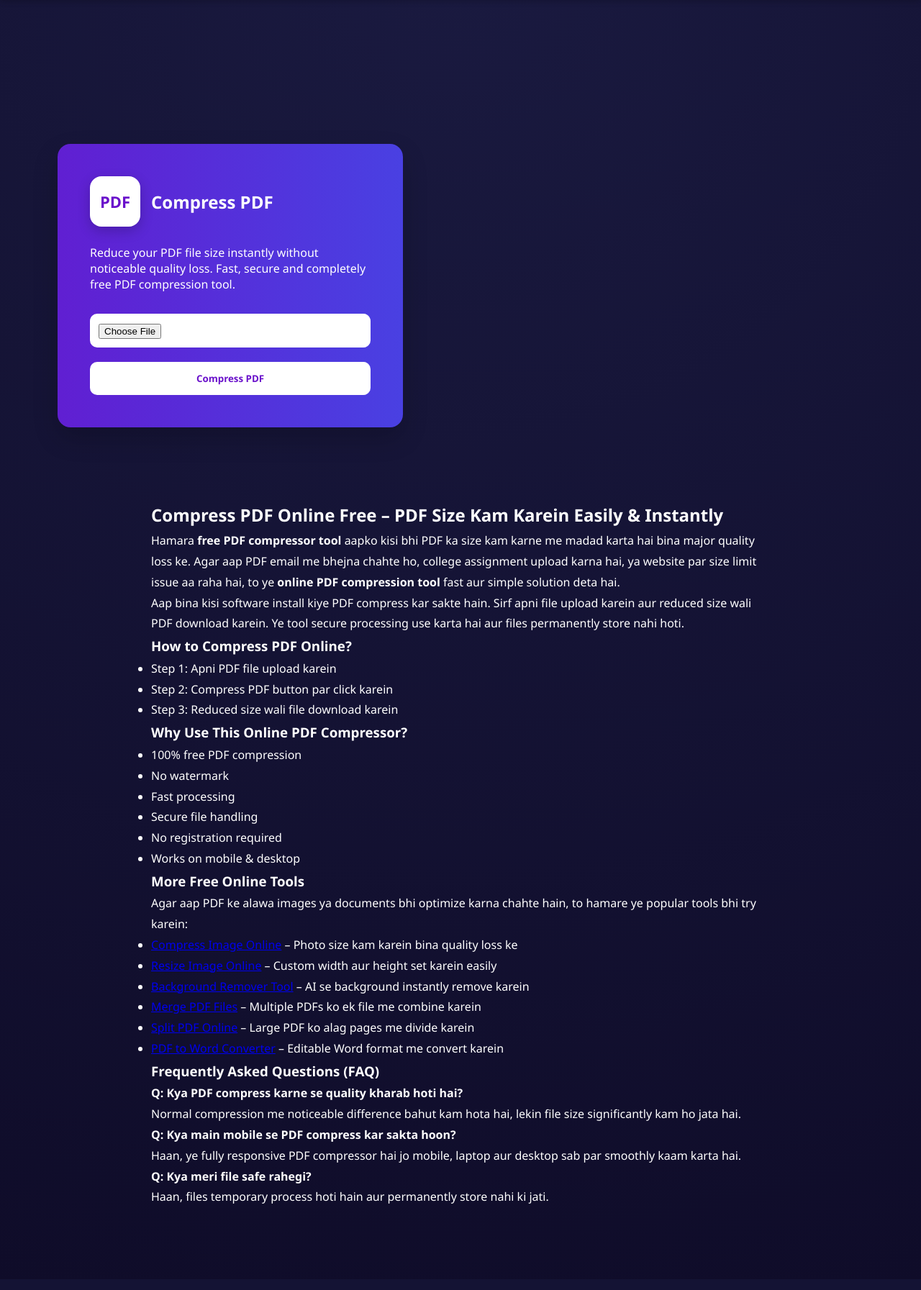
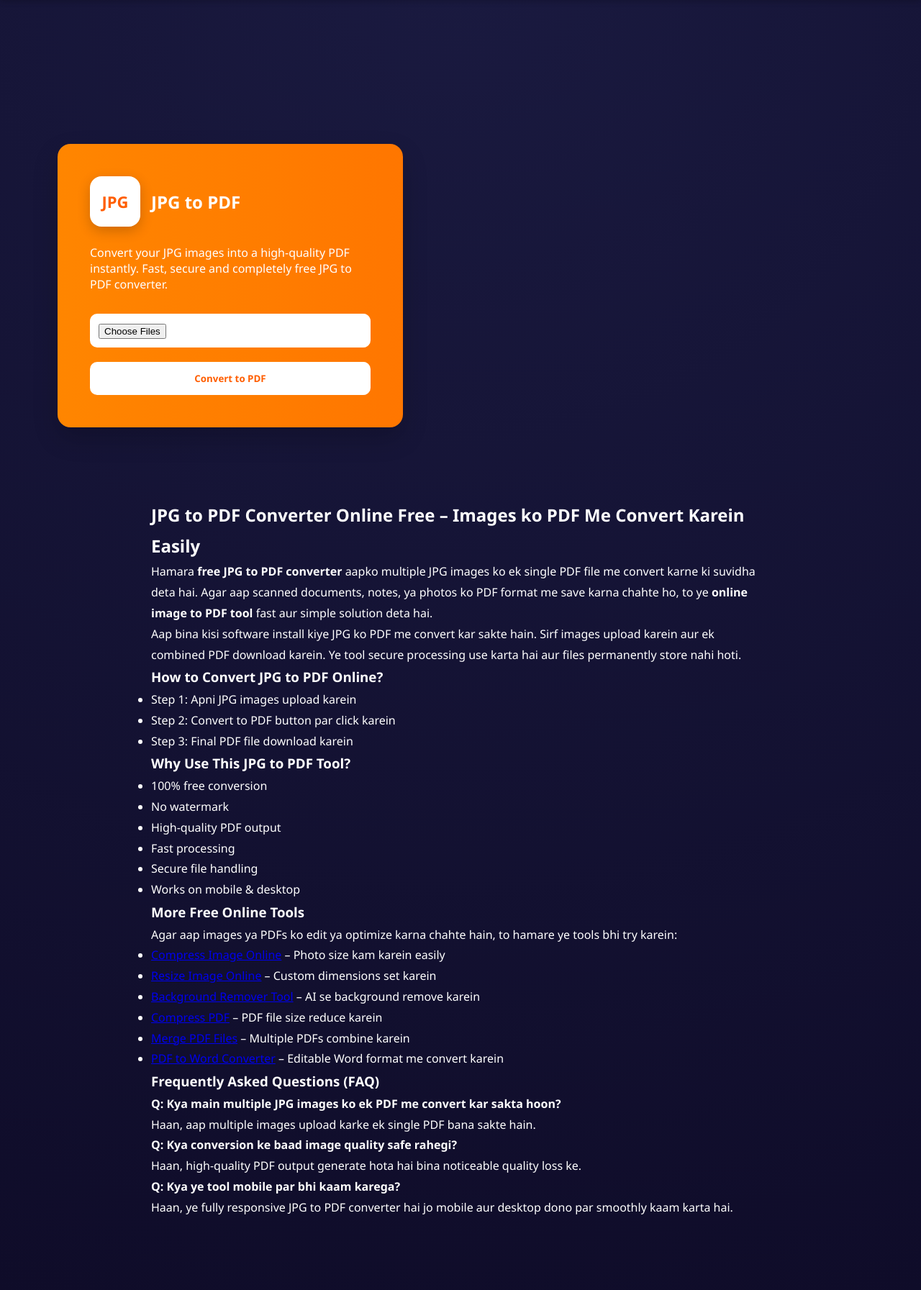
Before and after one commit to afnankhan123456/ai-tools-website-, a Flask app: page /jpg-to-pdf in a window 1280 px wide. Shown: the part 66-1859 px from the top of the page at 72% size. Before the commit the page ends 1739 px from the top, so only its background shows below. Run offline with Flask 3, Linux system fonts and the light colour scheme; some libraries are stand-ins or nearby versions.

Commit message:
Update jpg_to_pdf.html

```diff
--- a/templates/pdf_tools/jpg_to_pdf.html
+++ b/templates/pdf_tools/jpg_to_pdf.html
@@ -1,6 +1,6 @@
 {% extends "base.html" %}
-{% block title %}Compress PDF Online Free | Reduce PDF Size Instantly{% endblock %}
-{% block description %}Compress PDF online free. Reduce PDF file size without noticeable quality loss. Fast, secure and no watermark PDF compressor tool.{% endblock %}
+{% block title %}JPG to PDF Converter Online Free | Convert Images to PDF Instantly{% endblock %}
+{% block description %}Convert JPG to PDF online free. Fast and secure image to PDF converter without watermark. Combine JPG images into one PDF easily.{% endblock %}
 {% block content %}
 
 <section style="display:flex; justify-content:flex-start; margin:200px 0 0 80px;">
@@ -13,7 +13,7 @@
         box-shadow:0 15px 35px rgba(0,0,0,0.18);
         position:relative;
         overflow:hidden;
-        background: linear-gradient(270deg, #6a11cb, #2575fc, #6a11cb);
+        background: linear-gradient(270deg, #ff8c00, #ff5e00, #ff8c00);
         background-size: 600% 600%;
         animation: gradientMove 8s ease infinite;
     ">
@@ -23,7 +23,7 @@
 
             <div style="
                 background:white;
-                color:#6a11cb;
+                color:#ff5e00;
                 font-weight:bold;
                 font-size:22px;
                 width:70px;
@@ -34,21 +34,21 @@
                 border-radius:16px;
                 box-shadow:0 6px 18px rgba(0,0,0,0.2);
             ">
-                PDF
+                JPG
             </div>
 
             <div style="font-size:24px; font-weight:600;">
-                Compress PDF
+                JPG to PDF
             </div>
 
         </div>
 
         <p style="margin-bottom:30px; color:#ffffff;">
-            Reduce your PDF file size instantly without noticeable quality loss.
-            Fast, secure and completely free PDF compression tool.
+            Convert your JPG images into a high-quality PDF instantly.
+            Fast, secure and completely free JPG to PDF converter.
         </p>
 
-        <form action="{{ url_for('compress_pdf_action') }}"
+        <form action="{{ url_for('jpg_to_pdf') }}"
               method="POST"
               enctype="multipart/form-data">
 
@@ -60,8 +60,9 @@
                 margin-bottom:20px;
             ">
                 <input type="file"
-                       name="file"
-                       accept=".pdf"
+                       name="files"
+                       accept="image/jpeg"
+                       multiple
                        required
                        style="border:none; width:100%;">
             </div>
@@ -70,7 +71,7 @@
             <button type="submit"
                     style="
                         background:white;
-                        color:#6a11cb;
+                        color:#ff5e00;
                         border:none;
                         padding:14px;
                         width:100%;
@@ -82,7 +83,7 @@
                     onmouseover="this.style.background='#f3f4f6'"
                     onmouseout="this.style.background='white'">
 
-                Compress PDF
+                Convert to PDF
 
             </button>
 
@@ -95,35 +96,34 @@
 <!-- 🔥 SEO CONTENT SECTION -->
 <section style="max-width:900px; margin:100px auto; padding:0 20px; line-height:1.8;">
 
-    <h2>Compress PDF Online Free – PDF Size Kam Karein Easily & Instantly</h2>
+    <h2>JPG to PDF Converter Online Free – Images ko PDF Me Convert Karein Easily</h2>
 
     <p>
-        Hamara <strong>free PDF compressor tool</strong> aapko kisi bhi PDF ka size kam karne me madad karta hai
-        bina major quality loss ke. Agar aap PDF email me bhejna chahte ho,
-        college assignment upload karna hai, ya website par size limit issue aa raha hai,
-        to ye <strong>online PDF compression tool</strong> fast aur simple solution deta hai.
+        Hamara <strong>free JPG to PDF converter</strong> aapko multiple JPG images ko ek single PDF file me convert karne ki suvidha deta hai.
+        Agar aap scanned documents, notes, ya photos ko PDF format me save karna chahte ho,
+        to ye <strong>online image to PDF tool</strong> fast aur simple solution deta hai.
     </p>
 
     <p>
-        Aap bina kisi software install kiye PDF compress kar sakte hain.
-        Sirf apni file upload karein aur reduced size wali PDF download karein.
+        Aap bina kisi software install kiye JPG ko PDF me convert kar sakte hain.
+        Sirf images upload karein aur ek combined PDF download karein.
         Ye tool secure processing use karta hai aur files permanently store nahi hoti.
     </p>
 
-    <h3>How to Compress PDF Online?</h3>
+    <h3>How to Convert JPG to PDF Online?</h3>
     <ul>
-        <li>Step 1: Apni PDF file upload karein</li>
-        <li>Step 2: Compress PDF button par click karein</li>
-        <li>Step 3: Reduced size wali file download karein</li>
+        <li>Step 1: Apni JPG images upload karein</li>
+        <li>Step 2: Convert to PDF button par click karein</li>
+        <li>Step 3: Final PDF file download karein</li>
     </ul>
 
-    <h3>Why Use This Online PDF Compressor?</h3>
+    <h3>Why Use This JPG to PDF Tool?</h3>
     <ul>
-        <li>100% free PDF compression</li>
+        <li>100% free conversion</li>
         <li>No watermark</li>
+        <li>High-quality PDF output</li>
         <li>Fast processing</li>
         <li>Secure file handling</li>
-        <li>No registration required</li>
         <li>Works on mobile & desktop</li>
     </ul>
 
@@ -131,29 +131,29 @@
     <h3>More Free Online Tools</h3>
 
     <p>
-        Agar aap PDF ke alawa images ya documents bhi optimize karna chahte hain,
-        to hamare ye popular tools bhi try karein:
+        Agar aap images ya PDFs ko edit ya optimize karna chahte hain,
+        to hamare ye tools bhi try karein:
     </p>
 
     <ul>
-        <li><a href="{{ url_for('image_compress') }}">Compress Image Online</a> – Photo size kam karein bina quality loss ke</li>
-        <li><a href="{{ url_for('image_resize') }}">Resize Image Online</a> – Custom width aur height set karein easily</li>
-        <li><a href="{{ url_for('bg_remover') }}">Background Remover Tool</a> – AI se background instantly remove karein</li>
-        <li><a href="{{ url_for('merge_pdf') }}">Merge PDF Files</a> – Multiple PDFs ko ek file me combine karein</li>
-        <li><a href="{{ url_for('split_pdf') }}">Split PDF Online</a> – Large PDF ko alag pages me divide karein</li>
+        <li><a href="{{ url_for('image_compress') }}">Compress Image Online</a> – Photo size kam karein easily</li>
+        <li><a href="{{ url_for('image_resize') }}">Resize Image Online</a> – Custom dimensions set karein</li>
+        <li><a href="{{ url_for('bg_remover') }}">Background Remover Tool</a> – AI se background remove karein</li>
+        <li><a href="{{ url_for('compress_pdf_action') }}">Compress PDF</a> – PDF file size reduce karein</li>
+        <li><a href="{{ url_for('merge_pdf') }}">Merge PDF Files</a> – Multiple PDFs combine karein</li>
         <li><a href="{{ url_for('pdf_to_word') }}">PDF to Word Converter</a> – Editable Word format me convert karein</li>
     </ul>
 
     <h3>Frequently Asked Questions (FAQ)</h3>
 
-    <p><strong>Q: Kya PDF compress karne se quality kharab hoti hai?</strong><br>
-    Normal compression me noticeable difference bahut kam hota hai, lekin file size significantly kam ho jata hai.</p>
+    <p><strong>Q: Kya main multiple JPG images ko ek PDF me convert kar sakta hoon?</strong><br>
+    Haan, aap multiple images upload karke ek single PDF bana sakte hain.</p>
 
-    <p><strong>Q: Kya main mobile se PDF compress kar sakta hoon?</strong><br>
-    Haan, ye fully responsive PDF compressor hai jo mobile, laptop aur desktop sab par smoothly kaam karta hai.</p>
+    <p><strong>Q: Kya conversion ke baad image quality safe rahegi?</strong><br>
+    Haan, high-quality PDF output generate hota hai bina noticeable quality loss ke.</p>
 
-    <p><strong>Q: Kya meri file safe rahegi?</strong><br>
-    Haan, files temporary process hoti hain aur permanently store nahi ki jati.</p>
+    <p><strong>Q: Kya ye tool mobile par bhi kaam karega?</strong><br>
+    Haan, ye fully responsive JPG to PDF converter hai jo mobile aur desktop dono par smoothly kaam karta hai.</p>
 
 </section>
 
```
